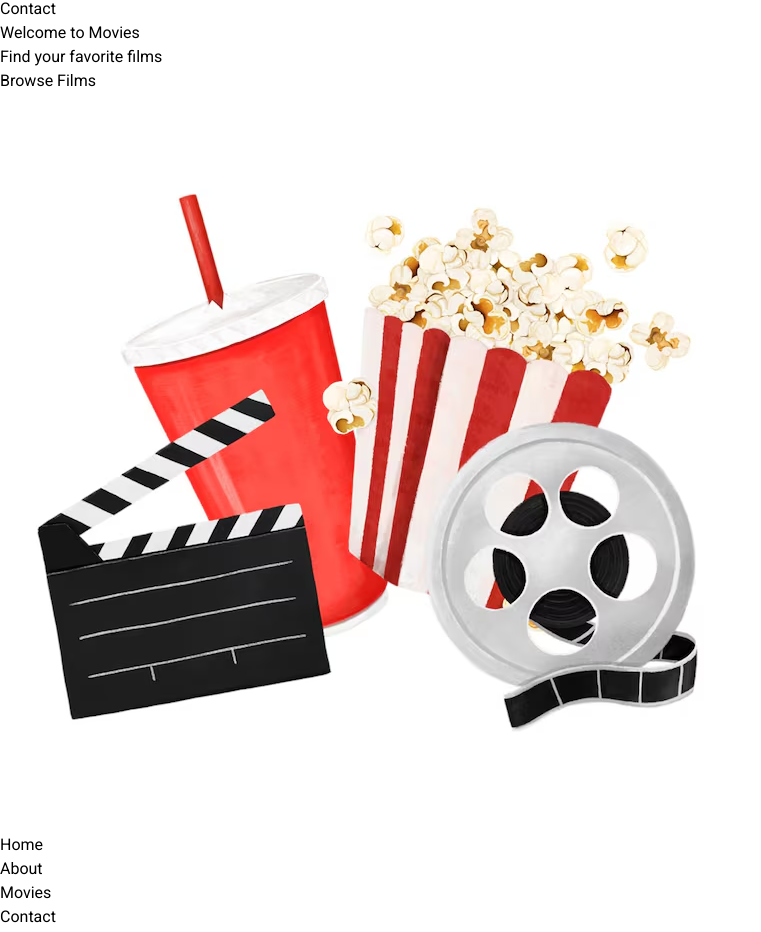
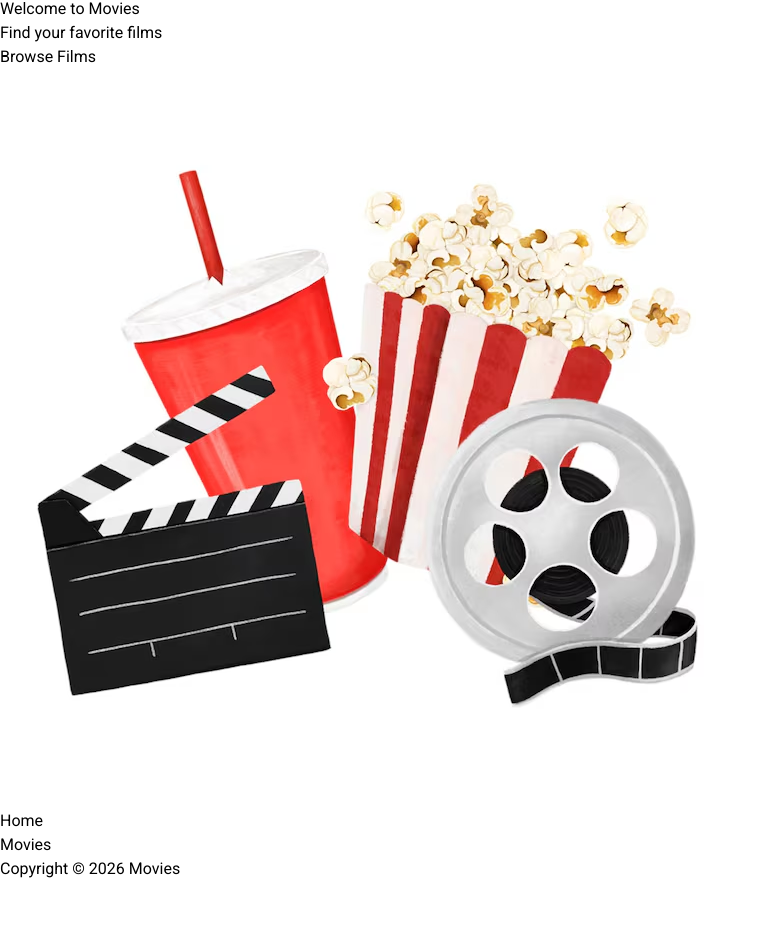
Before and after one commit to edwinalexandervargas/react-movie-app, a React (Vite) app: page / in a window 1280 px wide. Shown: the part 791-1723 px from the top of the page, without its empty margins (0-761 px from the left). After the commit the page ends 1672 px from the top, so only its background shows below. Built offline with nearby package versions, Linux system fonts and the light colour scheme.

Commit message:
Update nav and footer links, add Browse Films navigation

```diff
--- a/src/constants.js
+++ b/src/constants.js
@@ -8,13 +8,7 @@ const navLinks = [
     label: "Search",
     path: "/search",
     className: "nav-link text-white text-2xl font-semibold",
-  },
-  {
-    label: "Contact",
-    path: "/contact",
-    className:
-      "bg-white px-6 py-2 text-2xl font-semibold rounded-full hover:opacity-80",
-  },
+  }
 ];
 
 export default navLinks;
@@ -26,18 +20,8 @@ export const footerLinks = [
     className: "hover:opacity-60 transition-all duration-300",
   },
   {
-    label: "About",
-    path: "/about",
+    label: "Movies",
+    path: "/search",
     className: "hover:opacity-60 transition-all duration-300",
-  },
-  {
-    label: "Movies",
-    path: "/movies",
-    className: "hover:opacity-60 transition-all duration-300",
-  },
-  {
-    label: "Contact",
-    path: "/contact",
-    className: "hover:opacity-60 transition-all duration-300",
-  },
+  }
 ];
--- a/src/pages/Home.jsx
+++ b/src/pages/Home.jsx
@@ -1,11 +1,15 @@
 import React from "react";
+import { useNavigate } from "react-router-dom";
 
 const Home = () => {
+    const navigate = useNavigate()
+
+
   return (
     <div className="bg-gradient-to-b from-blue-300 to-slate-200 h-screen flex flex-col items-center justify-center">
       <h1 className="text-slate-800 text-6xl font-bold mb-4">Welcome to Movies</h1>
       <h2 className="text-slate-800  text-4xl font-semibold mb-4">Find your favorite films</h2>
-      <button className="bg-blue-700 text-white hover:bg-blue-800 px-6 py-4 rounded-full transition-all duration-300 cursor-pointer">
+      <button onClick={() => navigate('/search')} className="bg-blue-700 text-white hover:bg-blue-800 px-6 py-4 rounded-full transition-all duration-300 cursor-pointer">
         Browse Films
       </button>
     </div>
```
